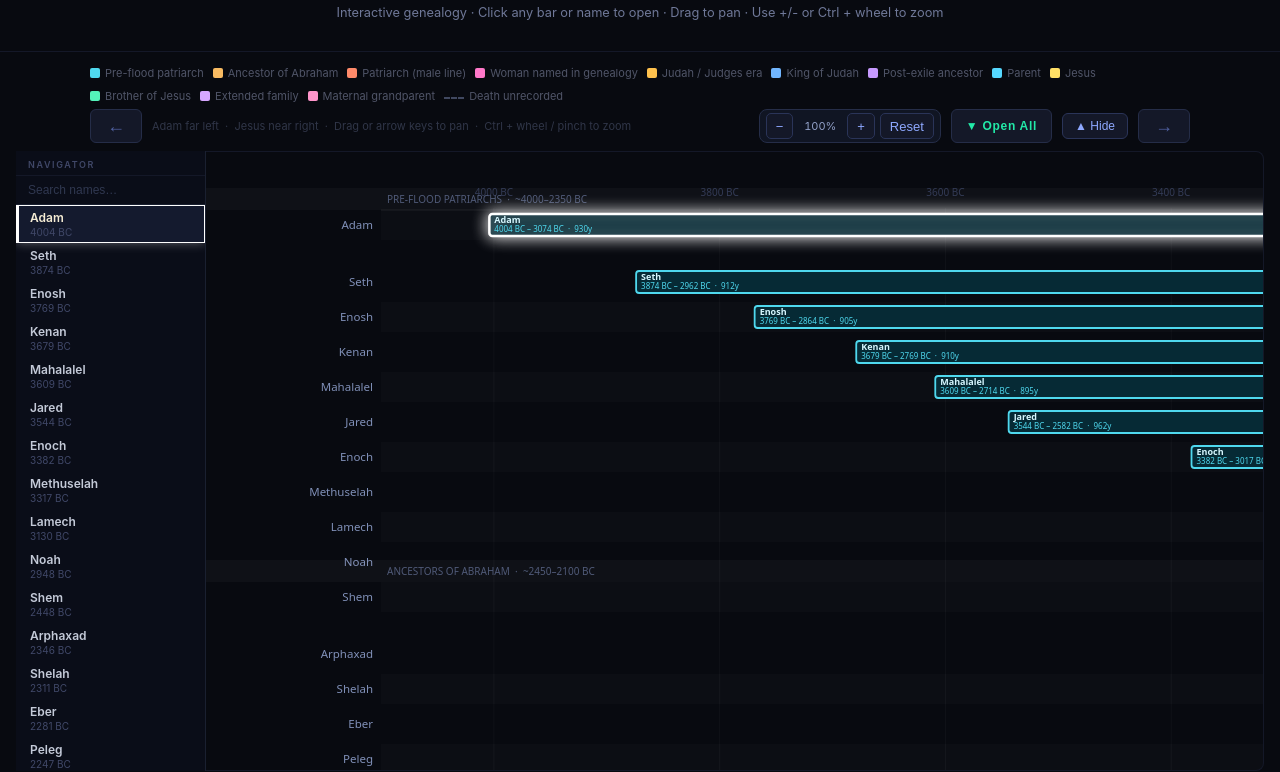
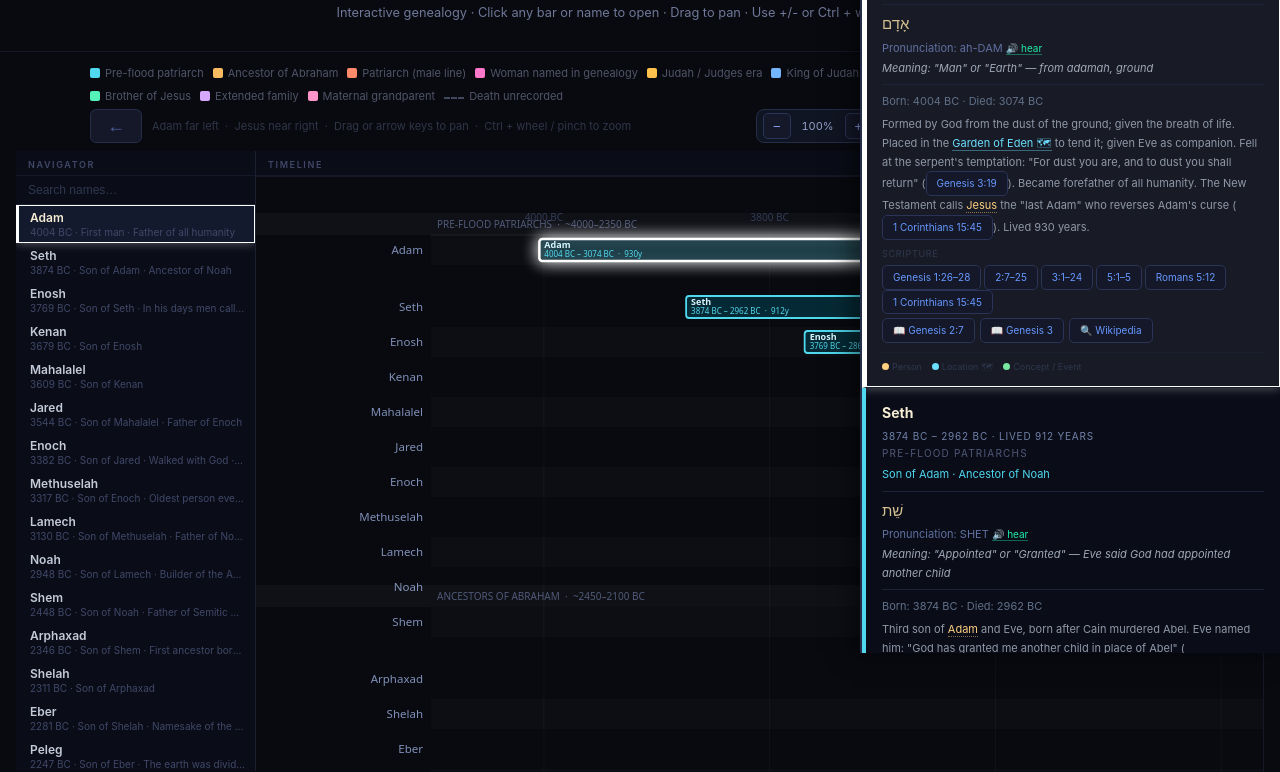
Before and after one commit to CieloVistaSoftware/jesus-family-tree, a website: page index.html in a window 1280 px wide. Shown: the part 147-919 px from the top of the page. Drawn offline with Linux system fonts and the light colour scheme.

Commit message:
Closes #11, Closes #4: toolbar cleanup, auto-open drawer on desktop load, two-column layout improvements

```diff
--- a/index.html
+++ b/index.html
@@ -23,8 +23,8 @@ main{padding:0 16px}
 .zoom-btn{background:#141828;border:1px solid #2a3458;color:#8ea8ff;padding:0 9px;border-radius:5px;cursor:pointer;font-size:13px;line-height:1;transition:background .15s,color .15s,border-color .15s;height:26px;display:inline-flex;align-items:center;justify-content:center;box-sizing:border-box}
 .zoom-btn:hover{background:#1a2239;color:#c8d6ff;border-color:#4a63aa}
 .zoom-val{font-size:11px;color:#93a2ca;min-width:44px;text-align:center;font-variant-numeric:tabular-nums}
-.tour-btn{background:#141828;border:1px solid #252d48;color:#22EAA8;padding:0 14px;border-radius:6px;cursor:pointer;font-size:12px;font-weight:600;letter-spacing:.06em;transition:background .15s,color .15s,border-color .15s;user-select:none;white-space:nowrap;height:34px;display:inline-flex;align-items:center;justify-content:center;box-sizing:border-box}
-.tour-btn:hover{background:#0a1a14;border-color:#22EAA8}
+.action-btn{background:#141828;border:1px solid #252d48;color:#22EAA8;padding:0 14px;border-radius:6px;cursor:pointer;font-size:12px;font-weight:600;letter-spacing:.06em;transition:background .15s,color .15s,border-color .15s;user-select:none;white-space:nowrap;height:34px;display:inline-flex;align-items:center;justify-content:center;box-sizing:border-box}
+.action-btn:hover{background:#0a1a14;border-color:#22EAA8}
 .chart-outer{max-width:100%;overflow-x:auto;overflow-y:auto;height:calc(100vh - 180px);position:relative;cursor:grab;border-radius:8px;border:1px solid #141828;scrollbar-width:thin;scrollbar-color:#252d48 #080a10;-webkit-overflow-scrolling:touch;}
 @media(max-width:768px){.chart-outer{overflow-x:hidden;height:calc(100vh - 240px);}}
 .chart-outer:active{cursor:grabbing}
@@ -88,7 +88,7 @@ footer{text-align:center;margin-top:36px;padding:18px;border-top:1px solid #1418
 .all-drawer-item.selected{background:rgba(255,255,255,0.06);border-left-color:#ffffff!important;box-shadow:inset 0 0 0 1px #ffffff,0 0 10px rgba(255,255,255,0.35)}
 /* ── Navigator + two-column layout ── */
 #app-layout{display:flex;align-items:stretch;gap:0;}
-#nav-panel{width:190px;min-width:150px;flex-shrink:0;display:flex;flex-direction:column;background:#0a0d18;border-right:1px solid #1a2030;height:calc(100vh - 180px);}
+#nav-panel{width:240px;min-width:220px;flex-shrink:0;display:flex;flex-direction:column;background:#0a0d18;border-right:1px solid #1a2030;height:calc(100vh - 180px);}
 #nav-panel-header{font-size:9px;letter-spacing:.18em;text-transform:uppercase;color:#404868;padding:8px 12px 5px;border-bottom:1px solid #141828;flex-shrink:0;font-weight:600;}
 #nav-search{background:transparent;border:none;border-bottom:1px solid #1a2030;color:#c4c6d0;font-size:12px;padding:7px 12px;outline:none;width:100%;flex-shrink:0;}
 #nav-search::placeholder{color:#303850;}
@@ -99,8 +99,9 @@ footer{text-align:center;margin-top:36px;padding:18px;border-top:1px solid #1418
 .nav-item{padding:5px 10px 5px 12px;cursor:pointer;display:flex;flex-direction:column;gap:1px;border-left:2px solid transparent;transition:background .1s;}
 .nav-item:hover{background:#111828;}.nav-item.active{background:#141a2e;border-left-color:#ffffff;box-shadow:inset 0 0 0 1px #ffffff,0 0 10px rgba(255,255,255,0.35);}
 .nav-item-name{font-size:12px;font-weight:600;color:#c4cad8;white-space:nowrap;overflow:hidden;text-overflow:ellipsis;}
-.nav-item.active .nav-item-name{color:#f5ecd4;}.nav-item-date{font-size:10px;color:#404868;}
+.nav-item.active .nav-item-name{color:#f5ecd4;}.nav-item-meta{font-size:10px;color:#404868;white-space:nowrap;overflow:hidden;text-overflow:ellipsis;}
 #chart-col{flex:1;min-width:0;}
+#chart-panel-header{font-size:9px;letter-spacing:.18em;text-transform:uppercase;color:#404868;padding:8px 12px 5px;border-bottom:1px solid #141828;background:#0a0d18;font-weight:600;}
 #chart-col .chart-outer{border-radius:0 8px 8px 0;border-left:none;}
 @media(max-width:768px){
   #app-layout{flex-direction:column;}
@@ -109,6 +110,8 @@ footer{text-align:center;margin-top:36px;padding:18px;border-top:1px solid #1418
   .nav-item{min-width:72px;max-width:108px;padding:5px 8px;flex-shrink:0;border-left:none;border-bottom:2px solid transparent;}
   .nav-item.active{background:#141a2e;border-left:none;border-bottom-color:#e8a030;}
   .nav-item-name{font-size:11px;}
+  .nav-item-meta{display:none;}
+  #chart-panel-header{display:none;}
   #chart-col .chart-outer{border-radius:0 0 8px 8px;border-left:1px solid #141828;overflow-x:auto;height:calc(100vh - 390px);}
 }
 /* ── Collapsible chrome ────────────────────────────────── */
@@ -138,7 +141,7 @@ body.chrome-collapsed #nav-panel{height:calc(100vh - 68px)}
       <button class="zoom-btn" id="zoom-in" title="Zoom in">+</button>
       <button class="zoom-btn" id="zoom-reset" title="Reset zoom">Reset</button>
     </div>
-    <button class="tour-btn" id="open-all-btn">&#9660; Open All</button>
+    <button class="action-btn" id="open-all-btn">&#9660; Open All</button>
     <button class="chrome-toggle" id="chrome-toggle" title="Hide / show page header to reclaim vertical space">&#9650; Hide</button>
     <button class="pan-btn" id="pan-right">&#8594;</button>
   </div>
@@ -149,6 +152,7 @@ body.chrome-collapsed #nav-panel{height:calc(100vh - 68px)}
       <div id="nav-list"></div>
     </nav>
     <div id="chart-col">
+      <div id="chart-panel-header">Timeline</div>
       <div class="chart-outer" id="chart-outer"><canvas id="tlc"></canvas></div>
     </div>
   </div>
@@ -1375,6 +1379,7 @@ window.addEventListener('load',function(){
     selectedIdx=0; _scrollTipRow=0;
     draw();
     navScrollTo(0);
+    if(!isMobile) openAllCards();
   },100);
 });
 
@@ -1425,8 +1430,7 @@ document.addEventListener('keydown',e=>{
   if((e.key==='+'||e.key==='='||e.key==='Add')&&(e.ctrlKey||e.metaKey)){e.preventDefault();applyZoom(zoom*1.15);}
   if((e.key==='-'||e.key==='Subtract')&&(e.ctrlKey||e.metaKey)){e.preventDefault();applyZoom(zoom/1.15);}
   if((e.key==='0'||e.key==='Numpad0')&&(e.ctrlKey||e.metaKey)){e.preventDefault();applyZoom(1);}
-  if(e.key==='Escape'){tourStop();selectedIdx=-1;draw();hideTip();navScrollTo(-1);closeAllCards();}
-  if(e.key===' '&&tourIdx>=0){e.preventDefault();clearTimeout(tourTimer);tourShow(tourIdx+1);}
+  if(e.key==='Escape'){selectedIdx=-1;draw();hideTip();navScrollTo(-1);closeAllCards();}
   if(e.key==='ArrowDown'&&visibleTipRow>=0){e.preventDefault();gotoIdx(visibleTipRow+1,true);}
   if(e.key==='ArrowUp'  &&visibleTipRow>=0){e.preventDefault();gotoIdx(visibleTipRow-1,true);}
   if(e.key==='D'&&e.ctrlKey&&e.shiftKey){e.preventDefault();_debug=!_debug;draw();
@@ -1598,8 +1602,8 @@ function navScrollTo(idx, smooth){
       nameDiv.className='nav-item-name';
       nameDiv.textContent=p.n;
       const dateDiv=document.createElement('div');
-      dateDiv.className='nav-item-date';
-      dateDiv.textContent=fmtNavYear(p.b);
+      dateDiv.className='nav-item-meta';
+      dateDiv.textContent=fmtNavYear(p.b)+' · '+p.rel;
       item.appendChild(nameDiv);
       item.appendChild(dateDiv);
       // Hover tooltip removed — the drawer is the detail view now.
```
Also changed, not shown: CHANGELOG.md.
